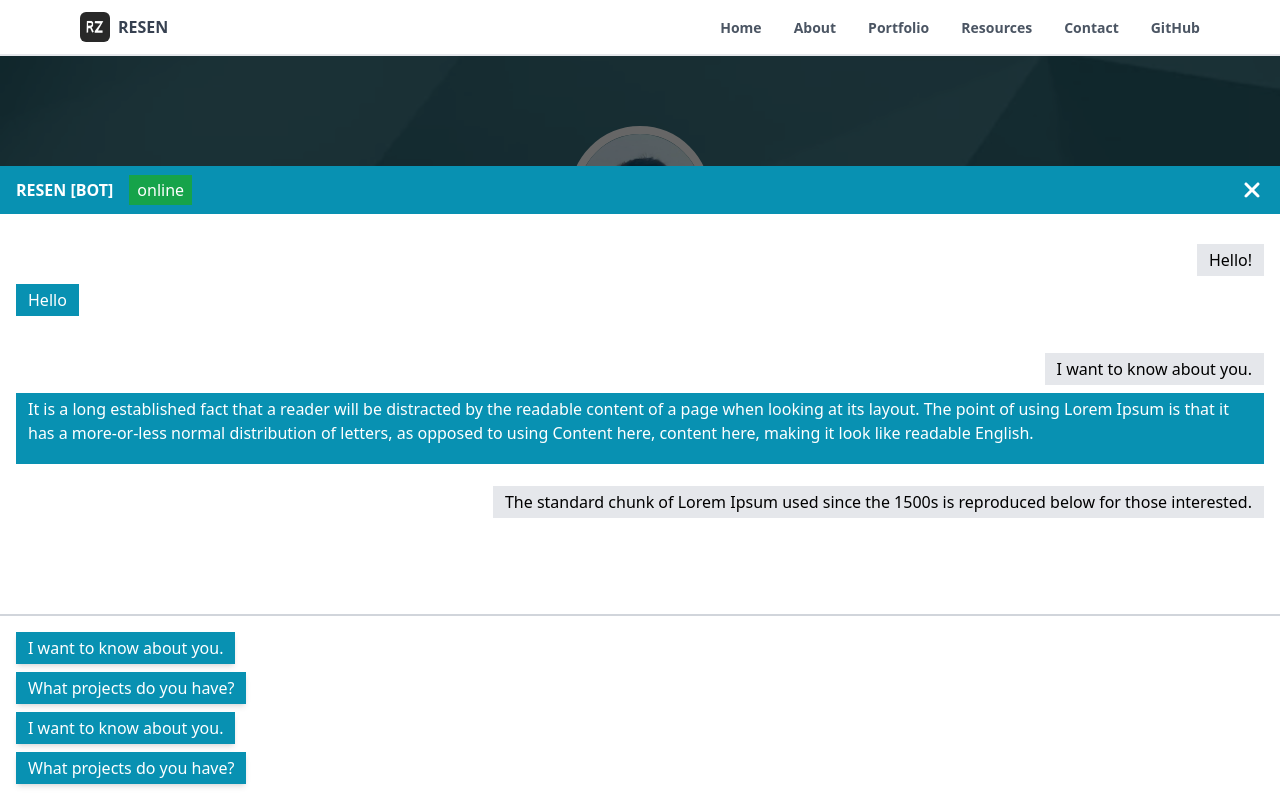
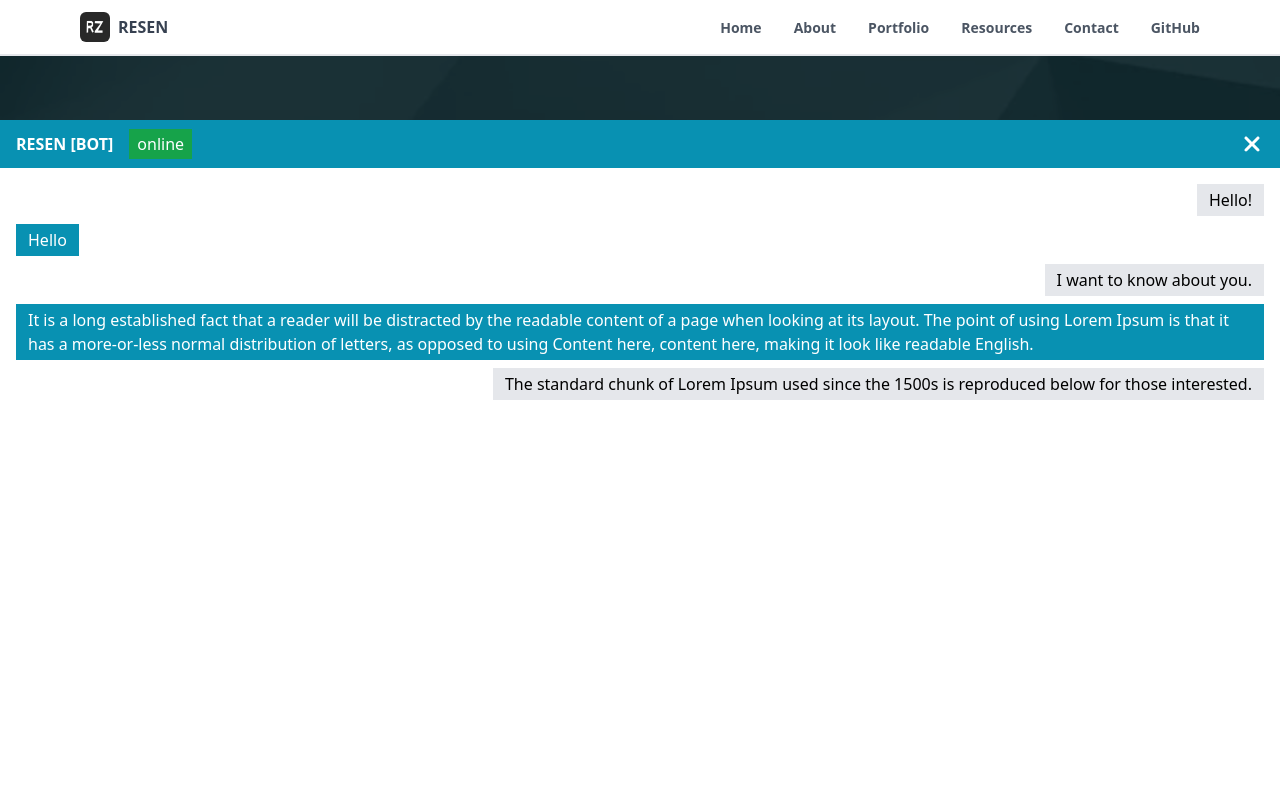
Before and after one commit to resenzhu/nextjs, a Next.js app: page / in a window 1280 px wide. Both pictures are taken after a click on the button "HELLO". Built offline with nearby package versions, Linux system fonts and the light colour scheme; what tailwindcss-animated would draw is missing.

Commit message:
remove options component

```diff
--- a/src/components/main/home/chatbot/index.tsx
+++ b/src/components/main/home/chatbot/index.tsx
@@ -2,7 +2,6 @@ import {T, TBackdrop, TChatbot} from '@components/main/home/chatbot/transition';
 import Chat from '@components/main/home/chatbot/chat';
 import Close from '@components/main/home/chatbot/close';
 import Online from '@components/main/home/chatbot/online';
-import Options from '@components/main/home/chatbot/options';
 import {faClose} from '@fortawesome/free-solid-svg-icons';
 
 type ChatbotProps = {
@@ -16,7 +15,7 @@ const Chatbot = ({name}: ChatbotProps): JSX.Element => (
         <div className='fixed h-full w-full bg-black'></div>
       </TBackdrop>
       <TChatbot>
-        <div className='fixed bottom-0 w-full bg-white'>
+        <div className='fixed bottom-0 h-[85vh] w-full bg-white'>
           <div className='bg-cyan-600'>
             <div className='mx-4 flex justify-between py-3 align-middle text-white'>
               <div className='space-x-4'>
@@ -29,15 +28,8 @@ const Chatbot = ({name}: ChatbotProps): JSX.Element => (
               <Close icon={faClose} />
             </div>
           </div>
-          <div className='h-[50vh]'>
-            <div className='mx-4 grid h-80 space-y-2 overflow-y-auto py-4'>
-              <Chat />
-            </div>
-          </div>
-          <div className='border-t-2 border-gray-300'>
-            <div className='mx-4 space-y-2 py-4 text-white'>
-              <Options />
-            </div>
+          <div className='mx-4 block h-full space-y-2 overflow-y-auto pb-20 pt-4'>
+            <Chat />
           </div>
         </div>
       </TChatbot>
--- a/src/components/main/home/chatbot/options.tsx
+++ /dev/null
@@ -1,18 +0,0 @@
-const Options = (): JSX.Element => (
-  <>
-    <div className='w-fit bg-cyan-600 px-3 py-1 shadow-md duration-150 hover:bg-cyan-700'>
-      I want to know about you.
-    </div>
-    <div className='w-fit bg-cyan-600 px-3 py-1 shadow-md duration-150 hover:bg-cyan-700'>
-      What projects do you have?
-    </div>
-    <div className='w-fit bg-cyan-600 px-3 py-1 shadow-md duration-150 hover:bg-cyan-700'>
-      I want to know about you.
-    </div>
-    <div className='w-fit bg-cyan-600 px-3 py-1 shadow-md duration-150 hover:bg-cyan-700'>
-      What projects do you have?
-    </div>
-  </>
-);
-
-export default Options;
```
